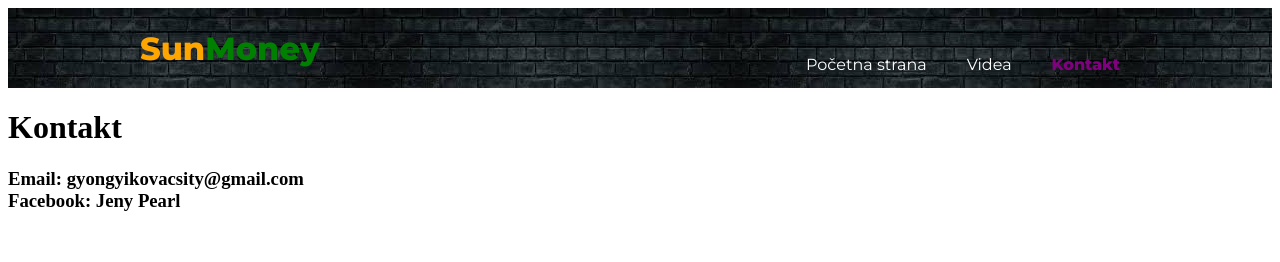
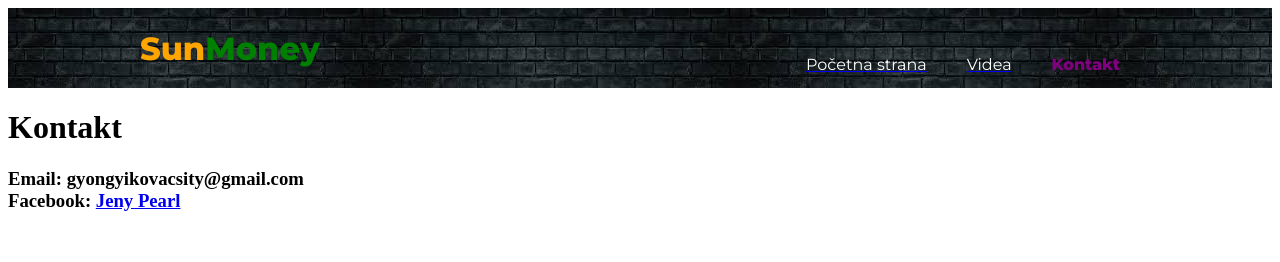
Before and after one commit to JenyPearl/SunMoney, a plain HTML site: page kontakt.html in a window 1280 px wide. Shown: the top 262 px of the page. Drawn offline with Linux system fonts and the light colour scheme.

Commit message:
Update kontakt.html

```diff
--- a/kontakt.html
+++ b/kontakt.html
@@ -25,7 +25,7 @@
 Kontakt
 </strong>
 </h1>
-<h3> Email: gyongyikovacsity@gmail.com <br> Facebook: <link href = "https://www.facebook.com/profile.php?id=100083125614160">Jeny Pearl</link>
+<h3> Email: gyongyikovacsity@gmail.com <br> Facebook: <a href = "https://www.facebook.com/profile.php?id=100083125614160">Jeny Pearl</a>
 
 
 </h3>
```
